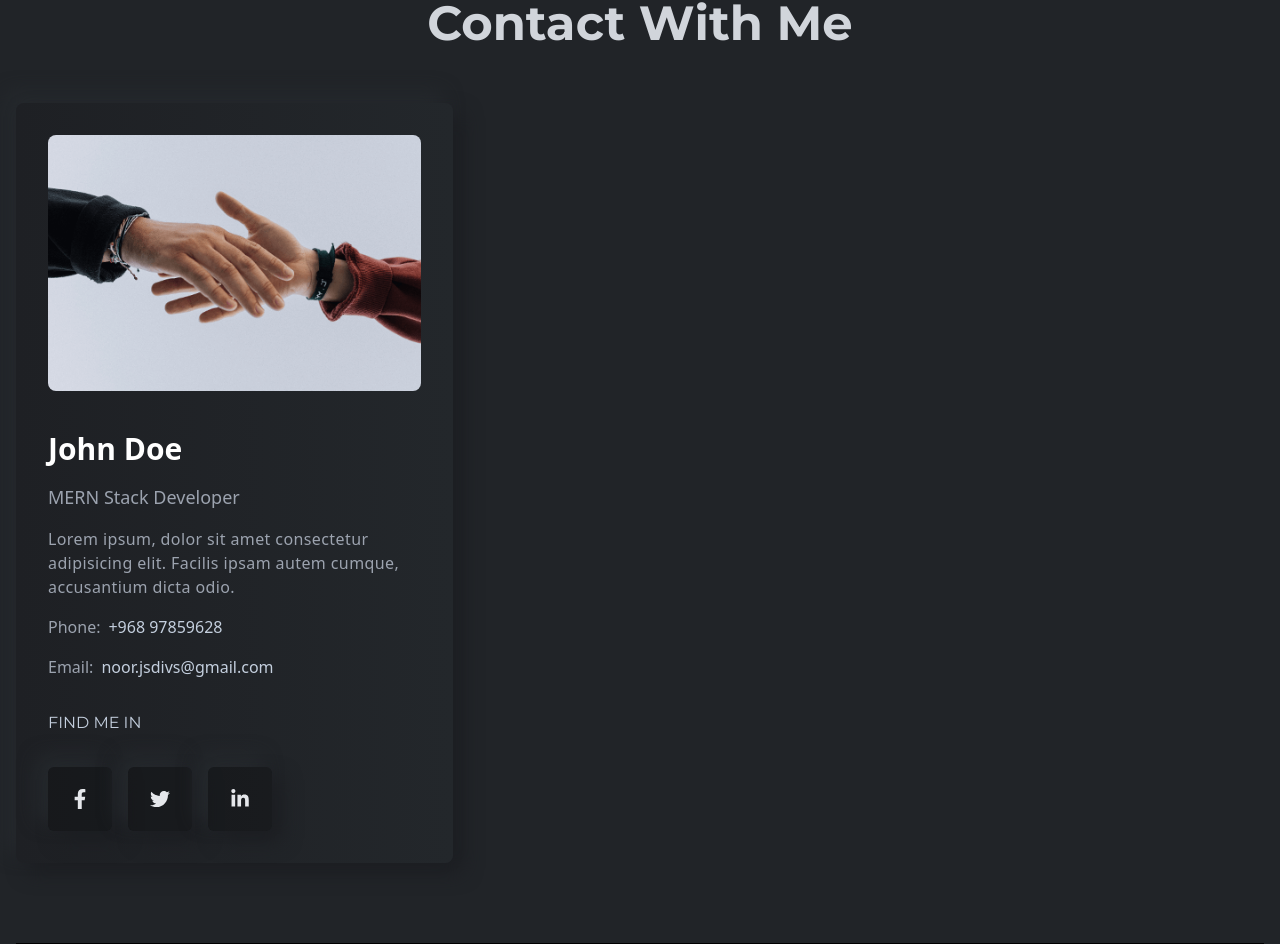
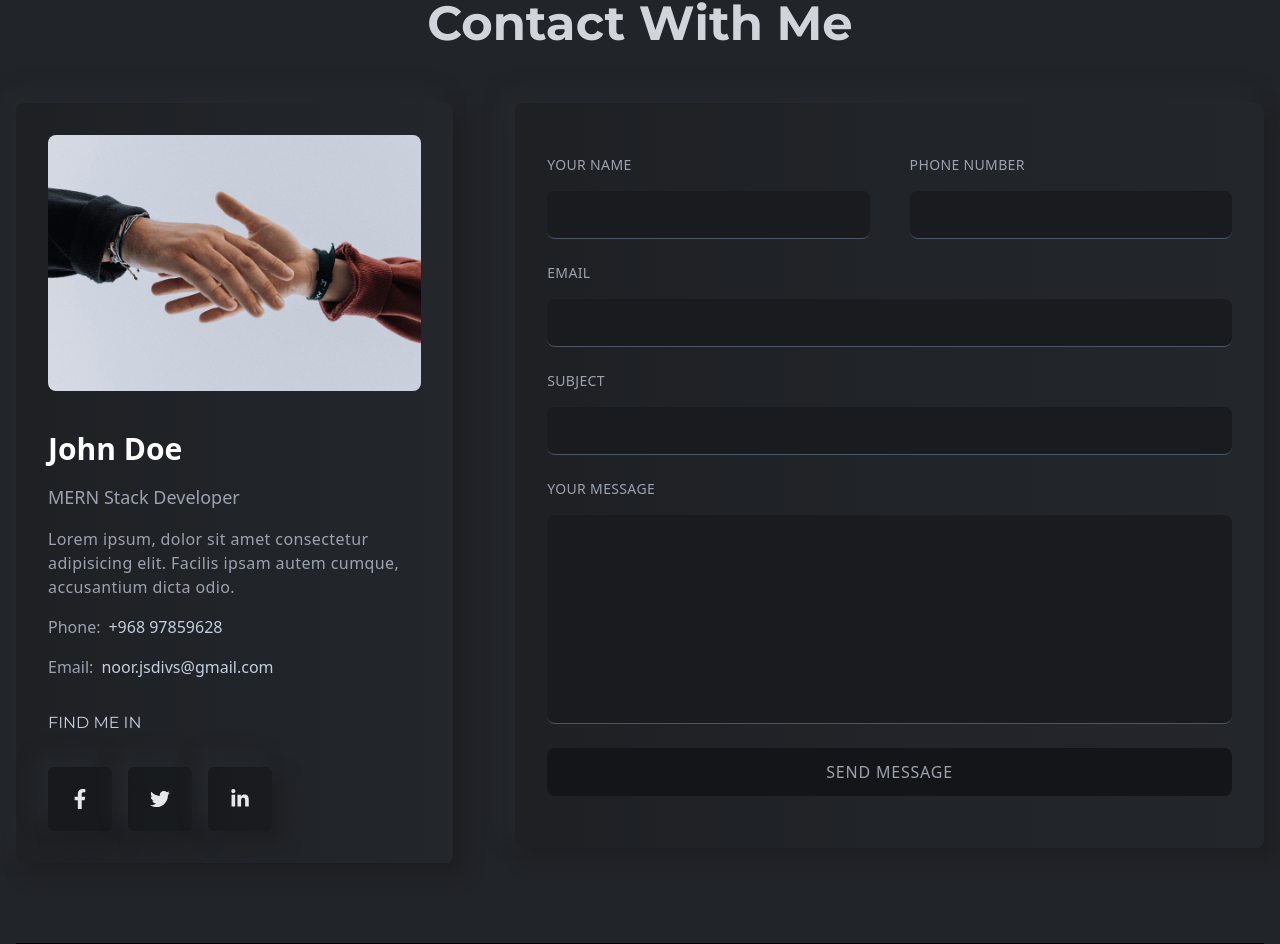
Before and after one commit to PerpetuumG/portfolio_noor, a React (Create React App) app: page / in a window 1280 px wide. Shown: the part 5810-6754 px from the top of the page. Built offline with nearby package versions, Linux system fonts and the light colour scheme.

Commit message:
add Contact form

```diff
--- a/src/components/contact/Contact.jsx
+++ b/src/components/contact/Contact.jsx
@@ -1,8 +1,49 @@
-import React from 'react';
+import React, { useState } from 'react';
 import Title from '../layouts/Title';
-import ContactLeft from "./ContactLeft";
+import ContactLeft from './ContactLeft';
 
 const Contact = () => {
+  const [userName, setUserName] = useState('');
+  const [phoneNumber, setPhoneNumber] = useState('');
+  const [email, setEmail] = useState('');
+  const [subject, setSubject] = useState('');
+  const [message, setMessage] = useState('');
+  const [errMsg, setErrMsg] = useState('');
+  const [successMsg, setSuccessMsg] = useState('');
+
+  const emailValidation = () => {
+    return String(email)
+      .toLocaleLowerCase()
+      .match(/^\w+([-]?\w+)*@\w+([-]?\w+)*(\.\w{2,3})+$/);
+  };
+
+  const handleSend = e => {
+    e.preventDefault();
+
+    if (userName === '') {
+      setErrMsg('User name is required!');
+    } else if (phoneNumber === '') {
+      setErrMsg('Phone number is required!');
+    } else if (email === '') {
+      setErrMsg('Please give your Email!');
+    } else if (!emailValidation(email)) {
+      setErrMsg('Give a valid Email!');
+    } else if (subject === '') {
+      setErrMsg('Please give your Subject!');
+    } else if (message === '') {
+      setErrMsg('Message is required!');
+    } else {
+      setSuccessMsg(`Thank you dear ${userName}, Your Messages has been sent Successfully!`);
+
+      setErrMsg('');
+      setUserName('');
+      setPhoneNumber('');
+      setEmail('');
+      setSubject('');
+      setMessage('');
+    }
+  };
+
   return (
     <section id={'contact'} className={'w-full py-20 border-b-[1px] border-b-black'}>
       <div className={'flex justify-center items-center text-center'}>
@@ -11,9 +52,129 @@ const Contact = () => {
 
       <div className={'w-full'}>
         <div className={'w-full h-auto flex flex-col lgl:flex-row justify-between'}>
-          <ContactLeft/>
+          <ContactLeft />
 
-          <div className={'w-full lgl:w-[60%] h-full flex flex-col justify-between'}></div>
+          <div
+            className={
+              '"w-full lgl:w-[60%] h-full py-10 bg-gradient-to-r from-[#1e2024] to-[#23272b] flex flex-col gap-8 p-4 lgl:p-8 rounded-lg shadow-shadowOne'
+            }
+          >
+            <form className={'w-full flex flex-col gap-4 lgl:gap-6 py-2 lgl:py-5'}>
+              {errMsg && (
+                <p
+                  className={
+                    'py-3 bg-gradient-to-r from-[#1e2024] to-[#23272b] shadow-shadowOne text-center text-orange-500 text-base tracking-wide animate-bounce'
+                  }
+                >
+                  {errMsg}
+                </p>
+              )}
+
+              {successMsg && (
+                <p
+                  className={
+                    'py-3 bg-gradient-to-r from-[#1e2024] to-[#23272b] shadow-shadowOne text-center text-green-500 text-base tracking-wide animate-bounce'
+                  }
+                >
+                  {successMsg}
+                </p>
+              )}
+
+              <div className={'w-full flex flex-col lgl:flex-row gap-10'}>
+                <div className={'w-full lgl:w-1/2 flex flex-col gap-4'}>
+                  <p className={'text-sm text-gray-400 uppercase tracking-wide'}>YOUR NAME</p>
+                  <input
+                    type='text'
+                    onChange={e => setUserName(e.target.value)}
+                    value={userName}
+                    className={`${
+                      errMsg === 'User name is required!' && 'outline-designColor'
+                    } contactInput`}
+                  />
+                </div>
+
+                <div className={'w-full lgl:w-1/2 flex flex-col gap-4'}>
+                  <p className={'text-sm text-gray-400 uppercase tracking-wide'}>PHONE NUMBER</p>
+                  <input
+                    type='text'
+                    onChange={e => setPhoneNumber(e.target.value)}
+                    value={phoneNumber}
+                    className={`${
+                      errMsg === 'Phone number is required!' && 'outline-designColor'
+                    } contactInput`}
+                  />
+                </div>
+              </div>
+
+              <div className={'flex flex-col gap-4'}>
+                <p className={'text-sm text-gray-400 uppercase tracking-wide'}>Email</p>
+                <input
+                  type='email'
+                  onChange={e => setEmail(e.target.value)}
+                  value={email}
+                  className={`${
+                    errMsg === 'Please give your Email!' && 'outline-designColor'
+                  } contactInput`}
+                />
+              </div>
+
+              <div className={'flex flex-col gap-4'}>
+                <p className={'text-sm text-gray-400 uppercase tracking-wide'}>Subject</p>
+                <input
+                  type='text'
+                  onChange={e => setSubject(e.target.value)}
+                  value={subject}
+                  className={`${
+                    errMsg === 'Please give your Subject!' && 'outline-designColor'
+                  } contactInput`}
+                />
+              </div>
+
+              <div className={'flex flex-col gap-4'}>
+                <p className={'text-sm text-gray-400 uppercase tracking-wide'}>Your Message</p>
+                <textarea
+                  cols={'30'}
+                  rows={'8'}
+                  onChange={e => setMessage(e.target.value)}
+                  value={message}
+                  className={`${
+                    errMsg === 'Message is required!' && 'outline-designColor'
+                  } contactTextArea`}
+                />
+              </div>
+
+              <div className={'w-full '}>
+                <button
+                  onClick={handleSend}
+                  className={
+                    'w-full h-12 bg-[#141518] rounded-lg text-base text-gray-400 tracking-wider uppercase hover:text-white duration-300 hover:border-[1px] hover:border-designColor border-transparent'
+                  }
+                >
+                  Send Message
+                </button>
+              </div>
+
+              {errMsg && (
+                <p
+                  className={
+                    'py-3 bg-gradient-to-r from-[#1e2024] to-[#23272b] shadow-shadowOne text-center text-orange-500 text-base tracking-wide animate-bounce'
+                  }
+                >
+                  {errMsg}
+                </p>
+              )}
+
+              {successMsg && (
+                <p
+                  className={
+                    'py-3 bg-gradient-to-r from-[#1e2024] to-[#23272b] shadow-shadowOne text-center text-green-500 text-base tracking-wide animate-bounce'
+                  }
+                >
+                  {successMsg}
+                </p>
+              )}
+            </form>
+          </div>
         </div>
       </div>
     </section>
```
